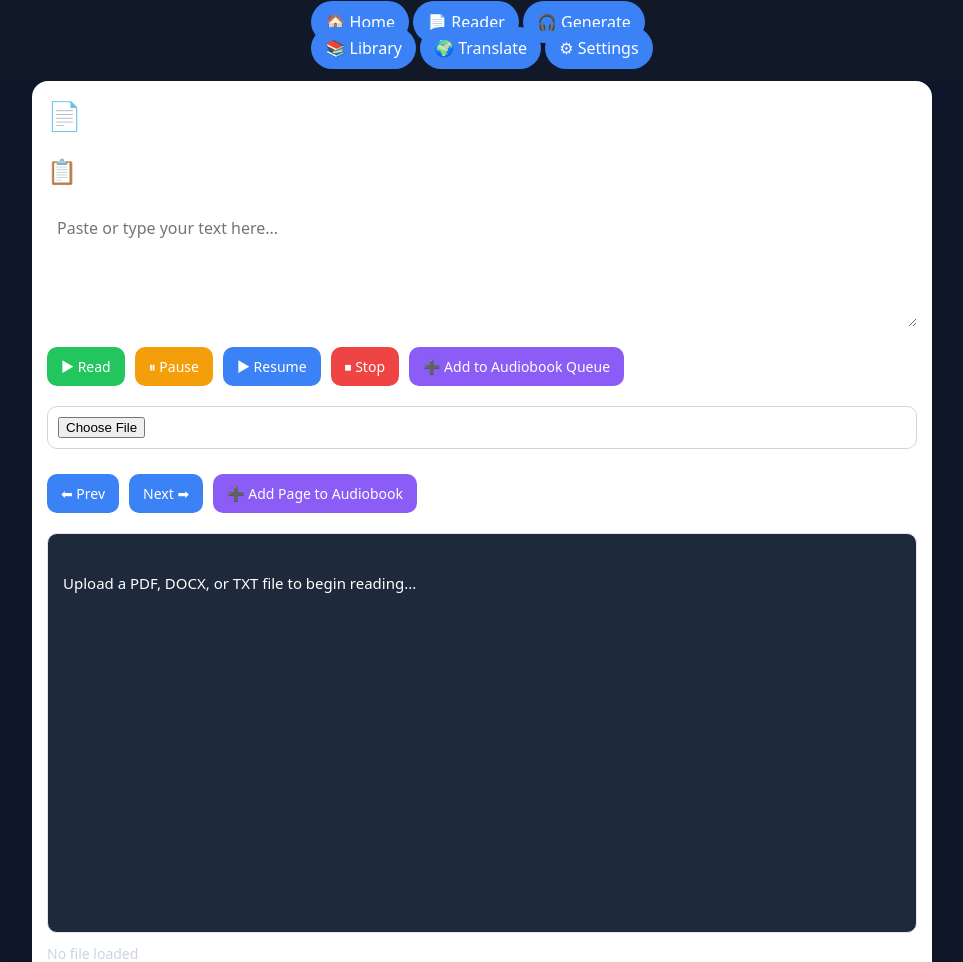
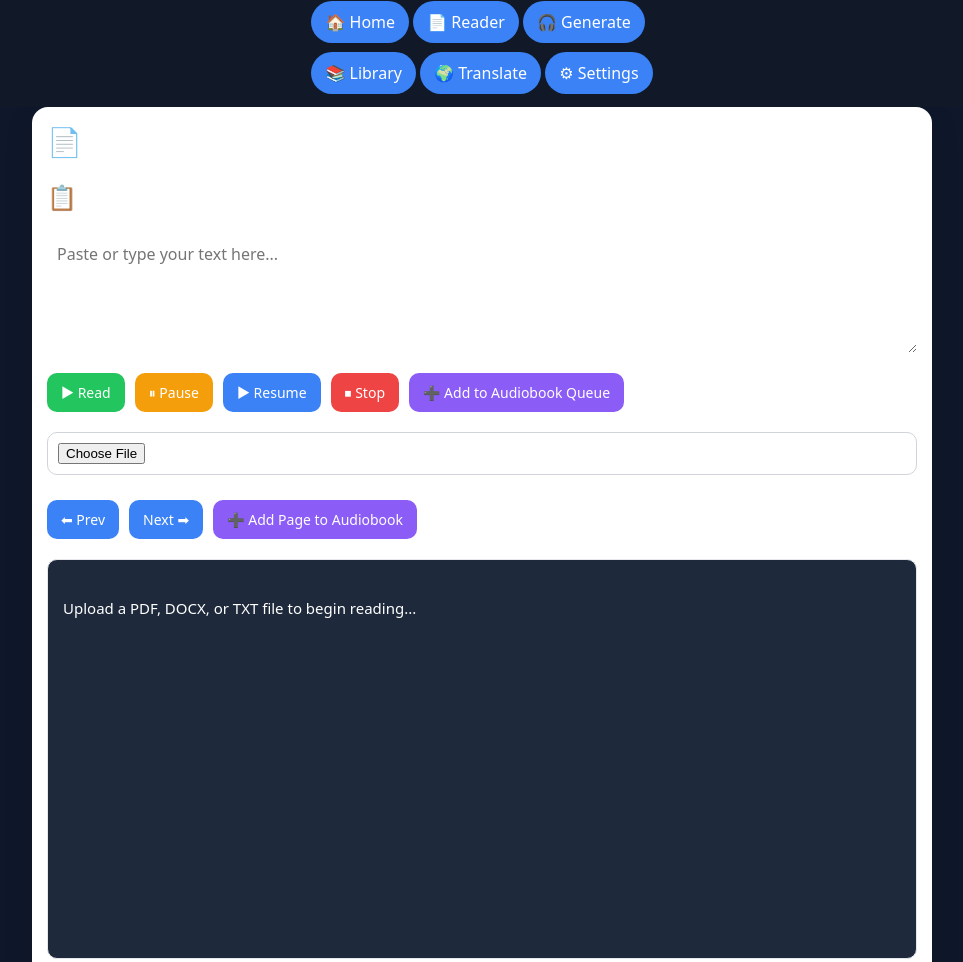
Before and after one commit to smglao8/audiobook-app, a plain HTML site: page reader.html in a window 1280 px wide. Shown: the top 962 px of the page, without its empty margins (158-1121 px from the left). Drawn offline with nearby package versions, Linux system fonts and the light colour scheme; a script that the page names is missing.

Commit message:
Add line breaks after Generate link in navigation
Added extra line breaks after the Generate link in the navigation.

```diff
--- a/reader.html
+++ b/reader.html
@@ -163,7 +163,7 @@ input[type="file"] {
 <div class="nav">
   <p><a href="home.html">🏠 Home</a>
   <a href="reader.html">📄 Reader</a>
-  <a href="generate.html">🎧 Generate</a><br/>
+  <a href="generate.html">🎧 Generate</a><br/><br/>
   <a href="library.html">📚 Library</a>
   <a href="translate.html">🌍 Translate</a>
   <a href="settings.html">⚙ Settings</a></p>
```
